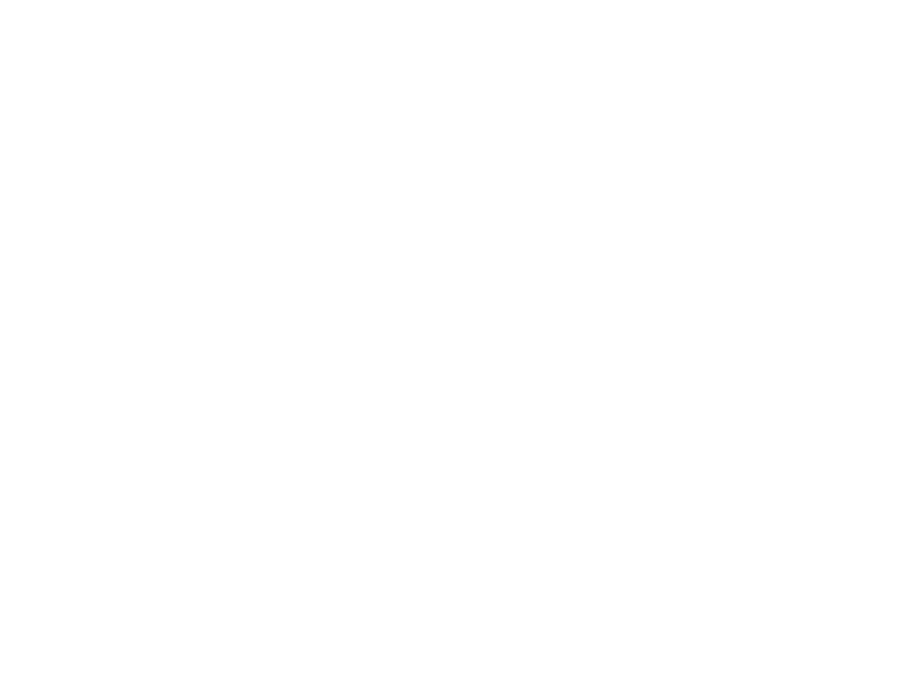
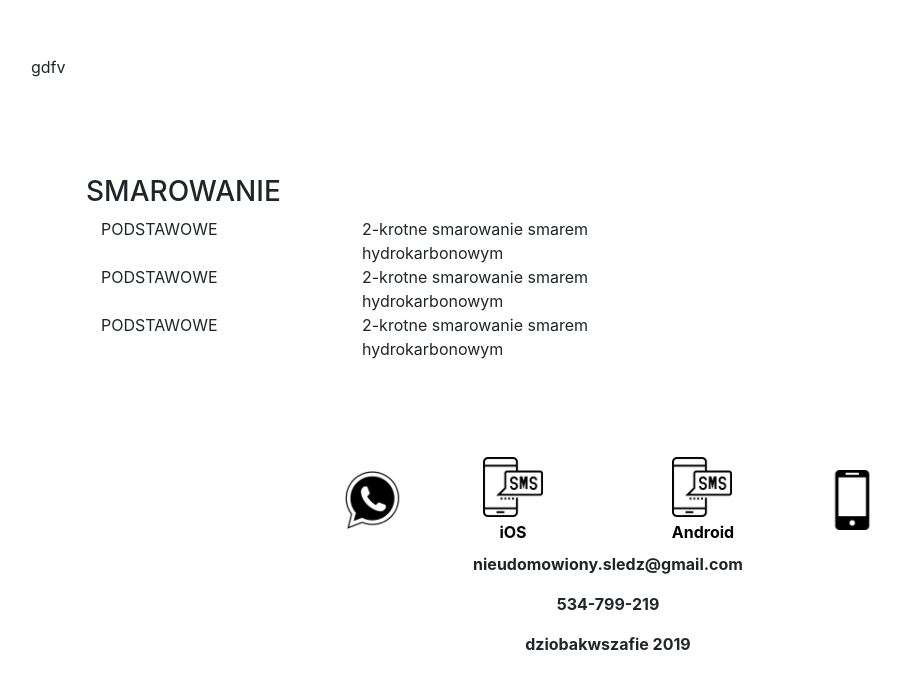
Before and after one commit to dziobakwszafie/ski-service, a React (Create React App) app: page /order in a window 1280 px wide. Shown: the part 793-1480 px from the top of the page, without its empty margins (32-933 px from the left). Built offline with nearby package versions, Linux system fonts and the light colour scheme.

Commit message:
feature: configure react router paths

```diff
--- a/public/index.html
+++ b/public/index.html
@@ -1,26 +1,20 @@
 <!DOCTYPE html>
 <html lang="en">
+
 <head>
   <meta charset="utf-8" />
   <meta name="viewport" content="width=device-width, initial-scale=1" />
-    <meta
-      name="viewport"
-      content="minimum-scale=1, initial-scale=1, width=device-width"
-    />
+  <meta name="viewport" content="minimum-scale=1, initial-scale=1, width=device-width" />
   <meta name="theme-color" content="#000000" />
   <meta name="description" content="Serwis narciarski" />
-    <link
-      href="https://fonts.googleapis.com/css?family=Bangers|Permanent+Marker&display=swap"
-      rel="stylesheet"
-    />
-    <link
-      href="https://fonts.googleapis.com/css?family=Roboto&display=swap"
-      rel="stylesheet"
-    />
+  <link href="https://fonts.googleapis.com/css?family=Bangers|Permanent+Marker&display=swap" rel="stylesheet" />
+  <link href="https://fonts.googleapis.com/css?family=Roboto&display=swap" rel="stylesheet" />
   <link rel="manifest" href="%PUBLIC_URL%/manifest.json" />
-    <title>Narciochy</title>
+  <title>Race Depart</title>
 </head>
+
 <body>
   <div id="root"></div>
 </body>
+
 </html>
--- a/src/App.js
+++ b/src/App.js
@@ -13,14 +13,22 @@ import Footer from "./components/Footer/Footer";
 
 function App() {
   return (
-    <React.Fragment>
-      <Header />
-      {/* <Router> */}
-      <MainPage />
-      {/* <OrderPage />
-      </Router> */}
-      <Footer />
-    </React.Fragment>
+    <Router>
+      <React.Fragment>
+        <Header />
+
+        <Route path="/" exact>
+          <Redirect to="/main" />
+        </Route>
+
+        <Switch>
+          <Route path="/main" exact component={MainPage} />
+          <Route path="/order" exact component={OrderPage} />
+        </Switch>
+
+        <Footer />
+      </React.Fragment>
+    </Router>
   );
 }
 
--- a/src/components/HeaderNavButtons/HeaderNavButtons.js
+++ b/src/components/HeaderNavButtons/HeaderNavButtons.js
@@ -4,7 +4,6 @@ import styled from "styled-components";
 
 const HeaderNavButtonsStyles = styled.div`
   #intro {
-    height: 100vh;
     max-width: 100vw;
   }
   #second {
--- a/src/components/OrderSharpening/OrderSharpening.js
+++ b/src/components/OrderSharpening/OrderSharpening.js
@@ -0,0 +1,34 @@
+import React from "react";
+import { Container, Col } from "react-bootstrap";
+import styled from "styled-components";
+
+const OrderSharpeningStyles = styled.div`
+  #intro {
+    /* background: #3feee6; */
+    max-width: 100vw;
+  }
+  h1 {
+    font-family: "Permanent Marker", cursive;
+    font-size: 40px;
+    color: #ff3b3f;
+  }
+  p {
+    font-family: "Roboto", sans-serif;
+    font-size: 20px;
+    line-height: 30px;
+  }
+`;
+
+function WaxingIntro() {
+  return (
+    <OrderSharpeningStyles>
+      <Container
+        id="intro"
+        className="p-5 d-flex justify-content-center align-items-center">
+        <Col>gdfv</Col>
+      </Container>
+    </OrderSharpeningStyles>
+  );
+}
+
+export default WaxingIntro;
--- a/src/components/OrderWaxing/OrderWaxing.js
+++ b/src/components/OrderWaxing/OrderWaxing.js
@@ -0,0 +1,52 @@
+import React from "react";
+import { Container, Row, Col } from "react-bootstrap";
+import styled from "styled-components";
+
+const OrderWaxingStyles = styled.div``;
+
+function OrderWaxing() {
+  return (
+    <OrderWaxingStyles>
+      <Container
+        id="intro"
+        className="p-5 d-flex justify-content-center align-items-center">
+        <Col>
+          <Row>
+            <h3>SMAROWANIE</h3>
+          </Row>
+          <Row>
+            <Col>
+              <Row>
+                <Col>
+                  <div>PODSTAWOWE</div>
+                </Col>
+                <Col>
+                  <div>2-krotne smarowanie smarem hydrokarbonowym</div>
+                </Col>
+              </Row>
+              <Row>
+                <Col>
+                  <div>PODSTAWOWE</div>
+                </Col>
+                <Col>
+                  <div>2-krotne smarowanie smarem hydrokarbonowym</div>
+                </Col>
+              </Row>
+              <Row>
+                <Col>
+                  <div>PODSTAWOWE</div>
+                </Col>
+                <Col>
+                  <div>2-krotne smarowanie smarem hydrokarbonowym</div>
+                </Col>
+              </Row>
+            </Col>
+            <Col></Col>
+          </Row>
+        </Col>
+      </Container>
+    </OrderWaxingStyles>
+  );
+}
+
+export default OrderWaxing;
--- a/src/containers/MainPage/MainPage.js
+++ b/src/containers/MainPage/MainPage.js
@@ -1,21 +1,16 @@
 import React from "react";
-import {
-  BrowserRouter as Router,
-  Switch,
-  Route,
-  Redirect
-} from "react-router-dom";
+// import Header from "../../components/Header/Header";
+// import Footer from "../../components/Footer/Footer";
 import HeaderNavButtons from "../../components/HeaderNavButtons/HeaderNavButtons";
 import Intro from "../../components/Intro/Intro";
 import IntroNavButtons from "../../components/IntroNavButtons/IntroNavButtons";
 import Order from "../Order/Order";
 import SharpeningIntro from "../../components/SharpeningIntro/SharpeningIntro";
 import WaxingIntro from "../../components/WaxingIntro/WaxingIntro";
-import UpButton from "../../components/UpButton/UpButton";
+// import UpButton from "../../components/UpButton/UpButton";
 
 function MainPage() {
   return (
-    <Router>
     <React.Fragment>
       <HeaderNavButtons />
       <Intro />
@@ -25,7 +20,6 @@ function MainPage() {
       <WaxingIntro />
       {/* <UpButton /> */}
     </React.Fragment>
-    </Router>
   );
 }
 
--- a/src/containers/Order/Order.js
+++ b/src/containers/Order/Order.js
@@ -21,12 +21,11 @@ class Order extends PureComponent {
       <Styles>
         <Container
           id="intro"
-          className="d-flex justify-content-center align-items-center"
-        >
+          className="d-flex justify-content-center align-items-center">
           <Col>
             <Row className="d-flex justify-content-center align-items-center">
               <Col className="d-flex justify-content-center">
-                <Link to={`/products/`}>
+                <Link to={`/order`}>
                   <h3>ZAMÓW SERWIS</h3>
                 </Link>
               </Col>
--- a/src/containers/OrderPage/OrderPage.js
+++ b/src/containers/OrderPage/OrderPage.js
@@ -0,0 +1,21 @@
+import React from "react";
+// import Header from "../../components/Header/Header";
+// import Footer from "../../components/Footer/Footer";
+import OrderSharpening from "../../components/OrderSharpening/OrderSharpening";
+import OrderWaxing from "../../components/OrderWaxing/OrderWaxing";
+
+function OrderPage() {
+  return (
+    <React.Fragment>
+      <OrderSharpening />
+      <OrderWaxing />
+    </React.Fragment>
+  );
+}
+
+export default OrderPage;
+
+// Login przez Googla
+// sprawdzenie historii
+// wypelnienie formularza z kontaktem i czynnosciami serwisu
+// przeniesienie do historii
```
Also changed, not shown: src/containers/OrderPage/index.js (deleted, +0 -10 lines). Lines whose indentation alone changed are shown as unchanged.
